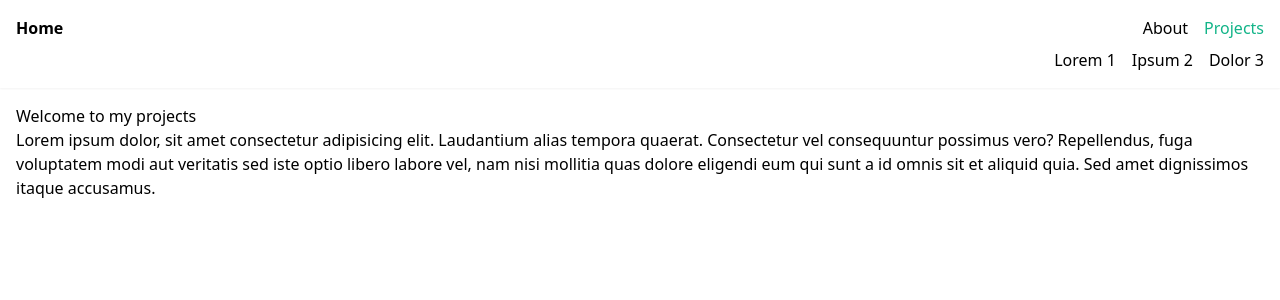
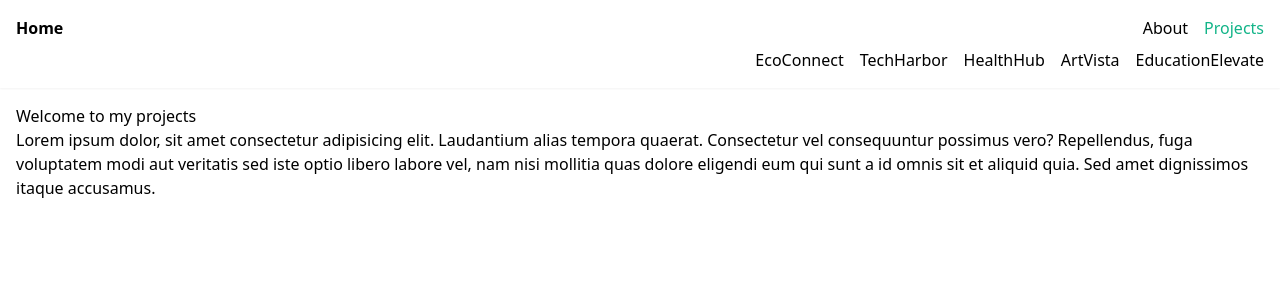
Before and after one commit to pabcrudel/my-first-nuxt-app, a Nuxt app: page /projects in a window 1280 px wide. Shown: the top 300 px of the page. Built offline with nearby package versions, Linux system fonts and the light colour scheme.

Commit message:
Dynamically render projects

```diff
--- a/layouts/projects.vue
+++ b/layouts/projects.vue
@@ -11,9 +11,12 @@
         </ul>
       </div>
       <ul class="flex gap-4 justify-end mt-2">
-        <li><NuxtLink to="/projects/1">Lorem 1</NuxtLink></li>
-        <li><NuxtLink to="/projects/2">Ipsum 2</NuxtLink></li>
-        <li><NuxtLink to="/projects/3">Dolor 3</NuxtLink></li>
+        <li
+          v-for="(project, index) in projects"
+          :key="index"
+        >
+          <NuxtLink :to="`/projects/${linkify(project)}`">{{ project }}</NuxtLink>
+        </li>
       </ul>
     </nav>
   </header>
@@ -23,6 +26,18 @@
   </div>
 </template>
 
+<script setup>
+const projects = [
+  "EcoConnect",
+  "TechHarbor",
+  "HealthHub",
+  "ArtVista",
+  "EducationElevate"
+];
+
+const linkify = (title) => title.replace(/([a-z])([A-Z])/g, '$1-$2').toLowerCase();
+</script>
+
 <style scoped>
 .router-link-exact-active, #parent {
   color: #12b488;
```
